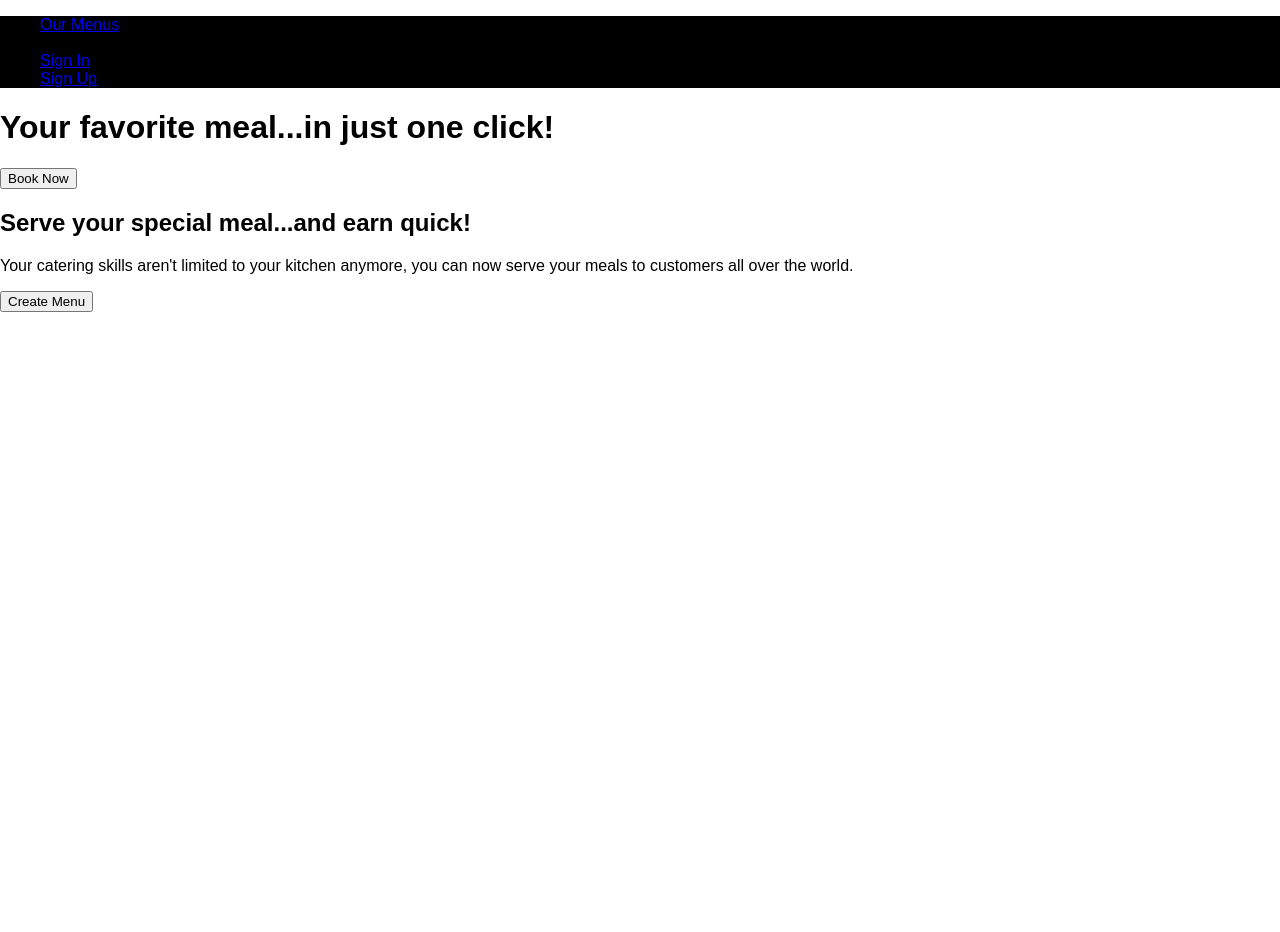
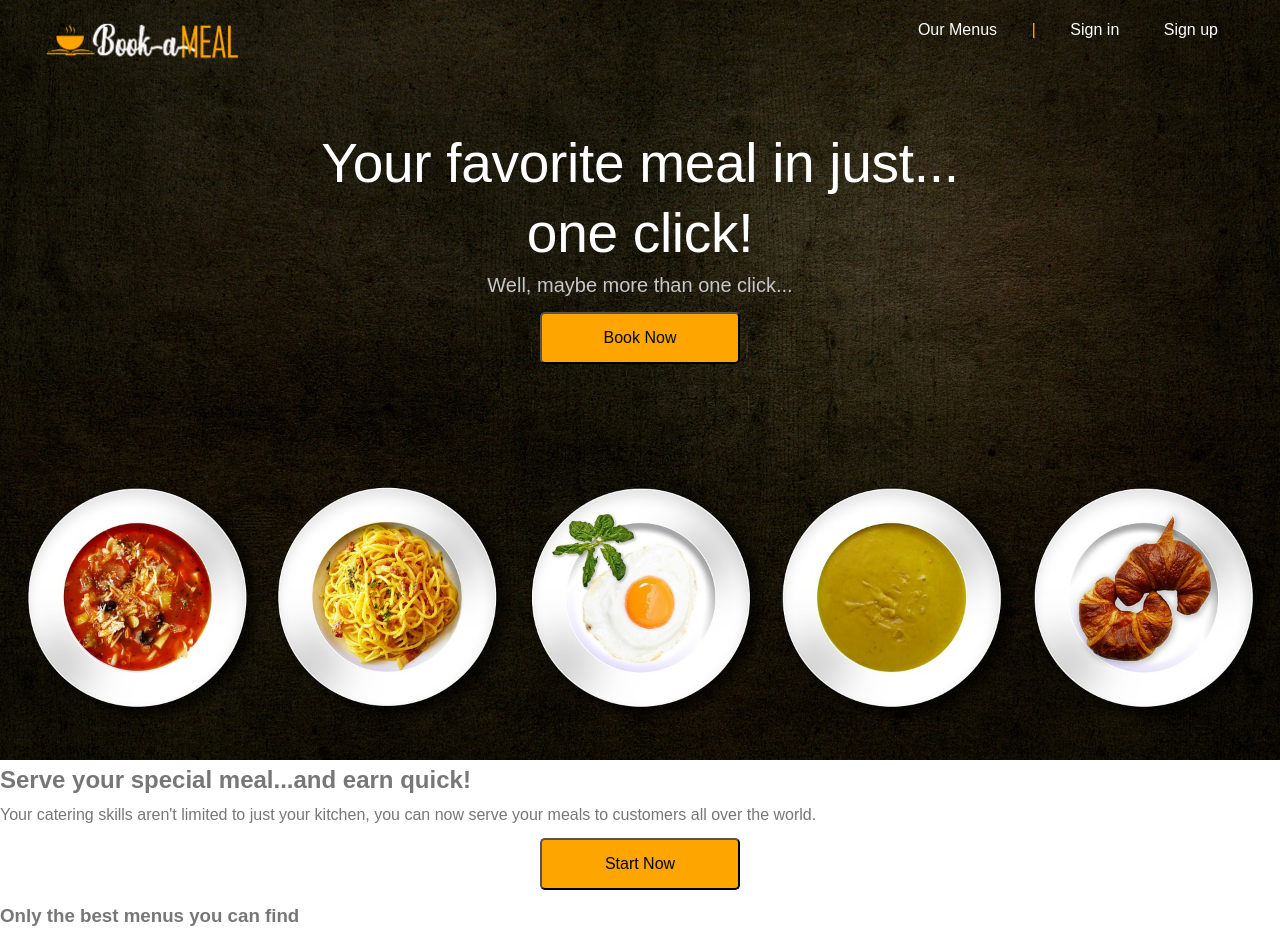
Before and after one commit to OviePaulEJ/book-a-meal, a plain HTML site: page index.html in a window 1280 px wide. Before the commit the page ends 800 px from the top, so only its background shows below. Drawn offline with Linux system fonts and the light colour scheme.

Commit message:
update html and stylesheet for signin/signup page

```diff
--- a/index.html
+++ b/index.html
@@ -4,26 +4,36 @@
     <meta charset="UTF-8">
     <meta name="viewport" content="width=device-width, initial-scale=1.0">
     <meta http-equiv="X-UA-Compatible" content="ie=edge">
-    <title>Book-A-Meal</title>
+    <title>Book-a-Meal</title>
     <link rel="stylesheet" type="text/css" href="style.css">
+    <link rel="shortcut icon" type="img/png" href="img/icon.png">
 </head>
 <body>
-    <header>
+    <header class="header">
         <nav>
+             <div class="logo-box">
+                <img src="img/White text logo.png" alt="Logo" class="logo">
+            </div>
             <div class="top-bar">
                 <ul>
                     <li><a href="#">Our Menus</a></li>
-                    <li>|</li>
-                    <li><a href="#">Sign In</a></li>
-                    <li><a href="#">Sign Up</a></li>
+                    <li class= "divider">|</li>
+                    <li><a href="#">Sign in</a></li>
+                    <li><a href="#">Sign up</a></li>
                 </ul>
             </div>
         </nav>
+        <div class="heading-text-box">
+            <h1 class= "heading">Your favorite meal in just... one click!</h1>
+            <p class= "heading-sub">Well, maybe more than one click...</p>
+            <button>Book Now</button>
+        </div>
     </header>
-    <h1>Your favorite meal...in just one click!</h1>
-        <button>Book Now</button>
+
     <h2>Serve your special meal...and earn quick!</h2>
-    <p>Your catering skills aren't limited to your kitchen anymore, you can now serve your meals to customers all over the world.</p>
-    <button>Create Menu</button>
+    <p>Your catering skills aren't limited to just your kitchen, you can now serve your meals to customers all over the world.</p>
+    <button>Start Now</button>
+
+    <h3>Only the best menus you can find</h3>
 </body>
 </html>
--- a/style.css
+++ b/style.css
@@ -1,9 +1,152 @@
-body {
+* {
     margin: 0;
     padding: 0;
+    box-sizing: border-box;
+}
+
+body {
     font-family: sans-serif;
+    font-weight: 400;
+    font-size: 16px;
+    line-height: 1.7;
+    color: #777;
 }
 
 header {
-    background: black;
+    height: 95vh;
+    background-image: url(img/background.jpg);
+    background-size: cover;
+    background-position: bottom;
+    position: relative;
+
 }
+
+nav {
+    position: fixed;
+    width: 100%;
+    line-height: 60px;
+}
+
+nav ul {
+    float: right;
+    margin: 0;
+    padding-right: 42px;
+}
+
+nav ul li {
+    display: inline-block;
+    padding: 16px, 32px;
+}
+
+nav ul li a {
+    text-decoration: none;
+    color: white;
+    font-size: 16px;
+    font-family: sans-serif;
+    padding-left: 20px;
+    padding-right: 20px;
+}
+
+.divider {
+    color: orange;
+    font-size: 17px;
+    padding-left: 10px;
+    padding-right: 10px;
+}
+
+.logo-box {
+    float: left;
+    padding-top: 16px;
+    padding-left: 42px;
+}
+
+.logo {
+    height: 50px;
+}
+
+.heading-text-box {
+    position: absolute;
+    top: 33%;
+    left: 50%;
+    transform: translate(-50%, -50%);
+    text-align: center;
+}
+
+.heading {
+    color: #fff;
+    font-size: 55px;
+    font-weight: 250;
+    text-align: center;
+    letter-spacing: -0.3px;
+    line-height: 70px;
+
+    animation-name: moveInLeft;
+    animation-duration: 1s;
+    animation-timing-function: ease-out;
+}
+
+.heading-sub {
+    color: rgb(199, 199, 199);
+    font-size: 20px;
+    text-align: center;
+
+    animation-name: moveInRight;
+    animation-duration: 1s;
+    animation-timing-function: ease-out;
+}
+
+button{
+    /*border: 2px solid #f0f1f4;*/
+    background: orange;
+    display: block;
+    margin: 10px auto;
+    text-align: center;
+    padding: 15px 30px;
+    outline: none;
+    color: rgb(5, 5, 5);
+    border-radius: 5px;
+    cursor: pointer;
+    font-size: 16px;
+    font-weight: 300;
+    /*transition: 250ms background ease;
+    -webkit-transition: 250ms background ease;
+    -moz-transition: 250ms background ease;
+    -o-transition: 250ms background ease;*/
+    width: 200px;
+  }
+
+  button:hover{
+    background: rgb(204, 137, 12);
+  }
+
+@keyframes moveInLeft {
+    0% {
+        opacity: 0;
+        transform: translateX(-100px);
+    }
+
+    80% {
+
+    }
+
+    100%{
+        opacity: 1;
+        transform: translateX(0px);
+    }
+}
+
+@keyframes moveInRight {
+    0% {
+        opacity: 0;
+        transform: translateX(100px);
+    }
+
+    80% {
+
+    }
+
+    100%{
+        opacity: 1;
+        transform: translateX(0px);
+    }
+}
```
Also changed, not shown: img/Altbackground.jpg (added), img/White text logo.png (added), img/background.jpg (added), img/icon.png (added).
